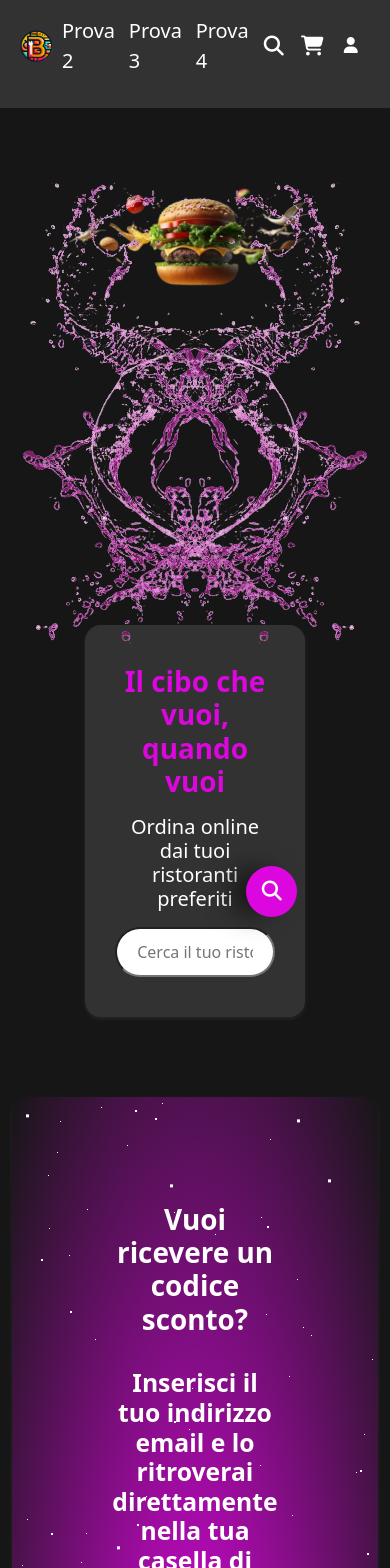
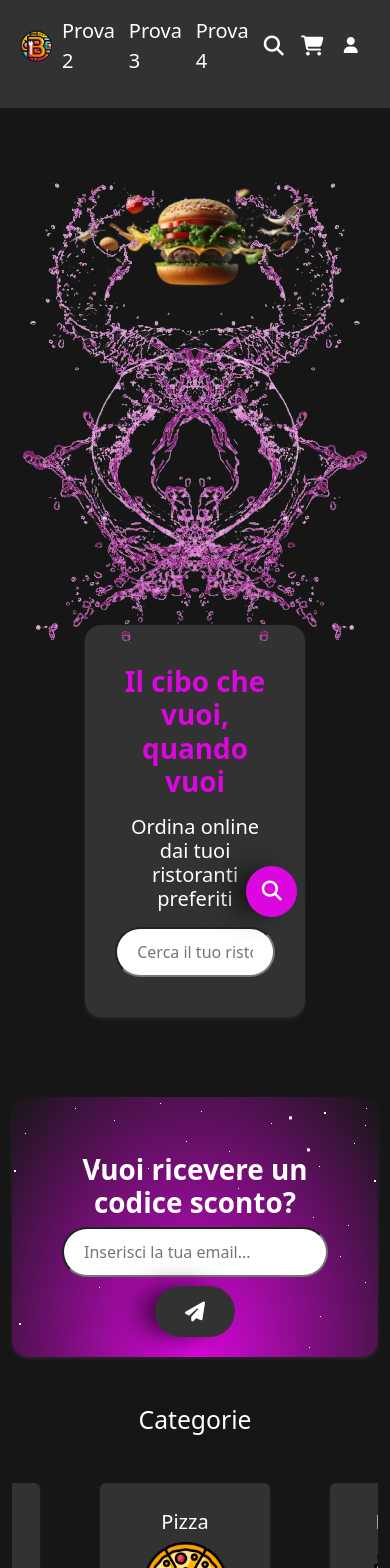
Before and after one commit to Vinffs/booliveroo-frontend, a Vue app: page / in a window 390 px wide. Shown: the top 1568 px of the page. Built offline with nearby package versions, Linux system fonts and the light colour scheme; a web font is replaced by a local one.

Commit message:
added media queries to saleHome component

```diff
--- a/src/components/SaleHome.vue
+++ b/src/components/SaleHome.vue
@@ -10,11 +10,11 @@
         <h2 class="fw-bold fs-1 text-center">
           Vuoi ricevere un codice sconto?
         </h2>
-        <h3 class="py-4 fw-bold fs-2 text-center">
+        <h3 class="py-4 fw-bold fs-2 text-center d-none d-sm-block">
           Inserisci il tuo indirizzo email e lo ritroverai direttamente nella
           tua casella di posta!
         </h3>
-        <div id="searchbar" class="w-50 mx-auto">
+        <div id="searchbar" class="mx-auto">
           <input
             id="search"
             type="email"
@@ -151,4 +151,40 @@ $shadows-big: multiple-box-shadow(100);
     transform: translateY(-2000px);
   }
 }
+
+@media screen and (max-width: 576px) {
+  #stars-container {
+    .content {
+      padding: 50px;
+      padding-bottom: 80px;
+    }
+    #search-button {
+      right: 50% !important;
+      transform: translateX(50%);
+      bottom: -120% !important;
+      width: 30% !important;
+      border-radius: 3em !important;
+    }
+  }
+}
+@media screen and (min-width: 576px) {
+  #searchbar {
+    width: 100%;
+  }
+}
+@media screen and (min-width: 768px) {
+  #searchbar {
+    width: 80%;
+  }
+}
+@media screen and (min-width: 1200px) {
+  #searchbar {
+    width: 70%;
+  }
+}
+@media screen and (min-width: 1400px) {
+  #searchbar {
+    width: 60%;
+  }
+}
 </style>
```
